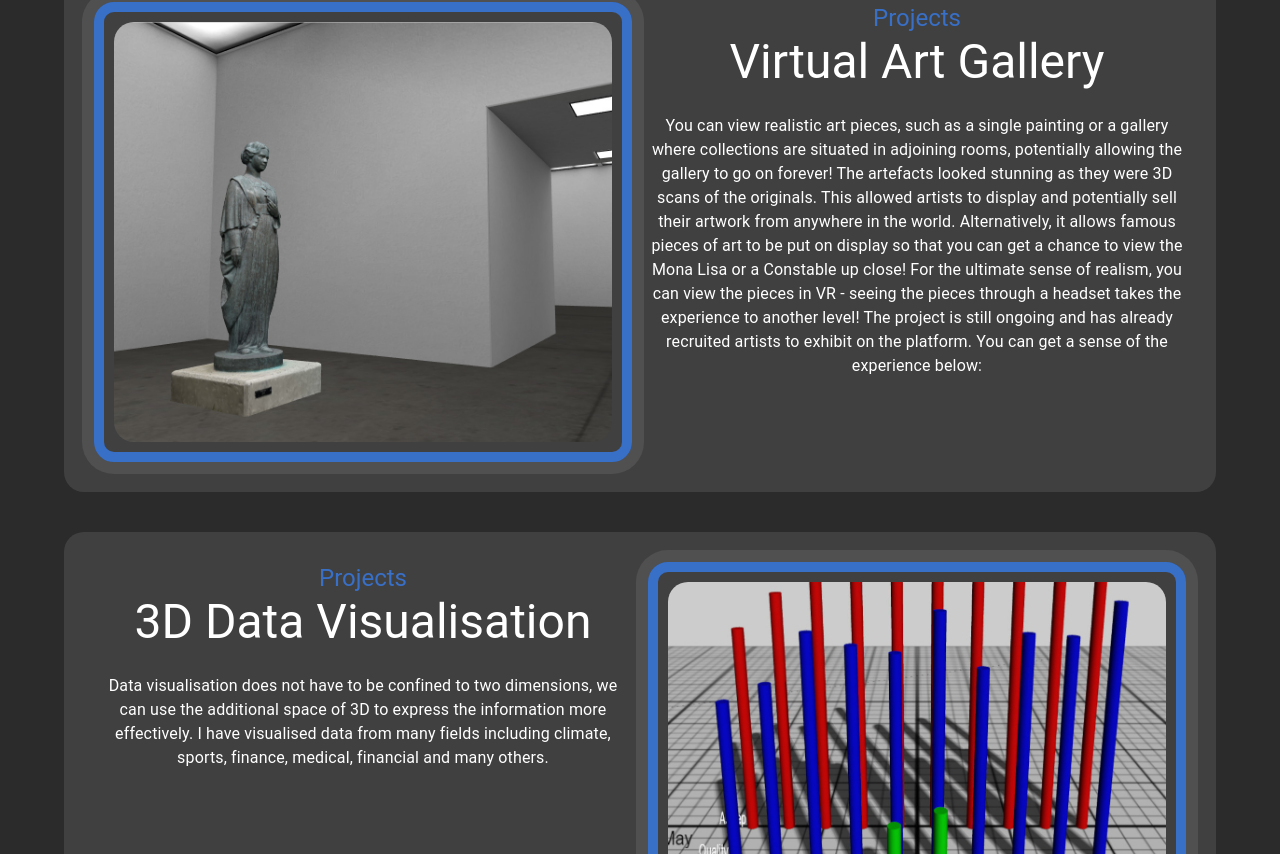
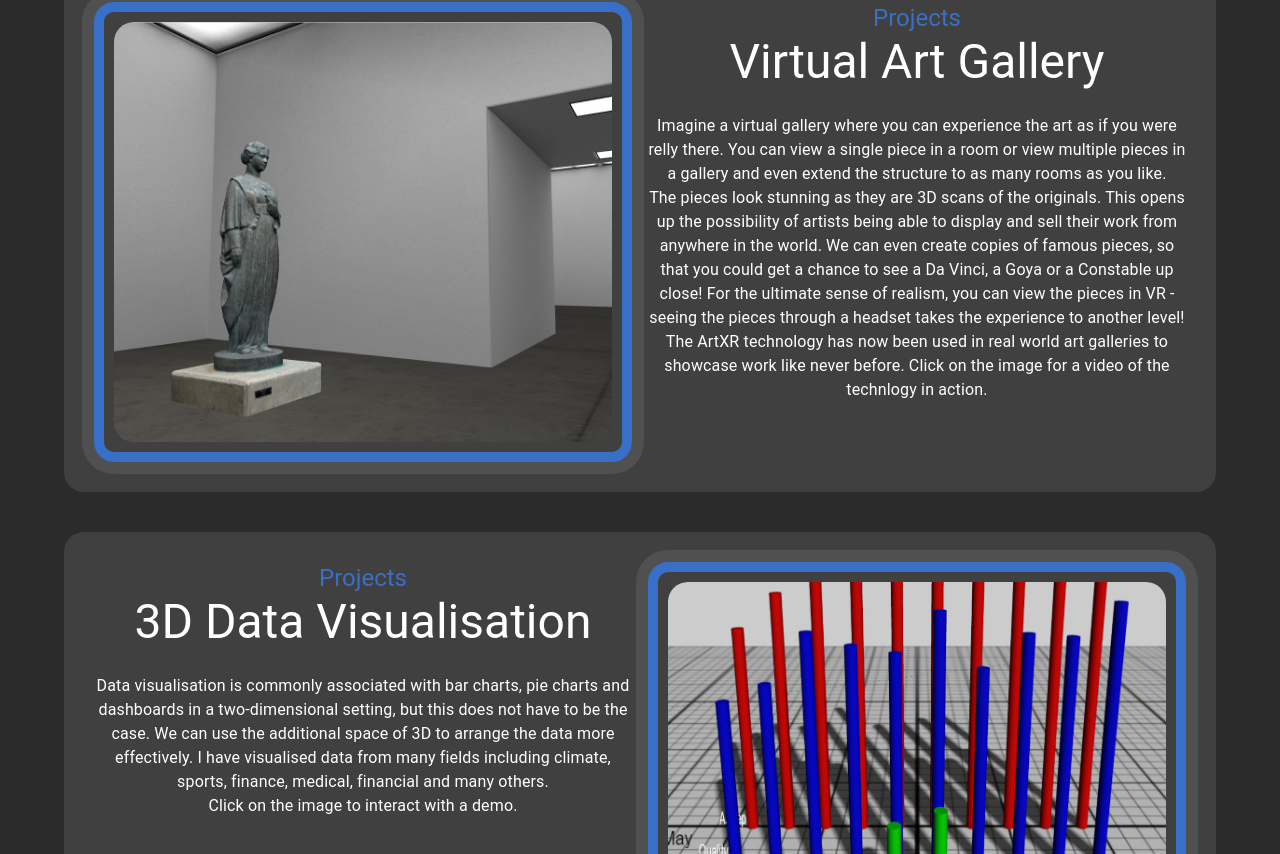
Before and after one commit to DoctorTone/drt_software_ltd, a React (Vite) app: page / in a window 1280 px wide. Shown: the part 746-1600 px from the top of the page. Built offline with nearby package versions, Linux system fonts and the light colour scheme.

Commit message:
Add links to project images

```diff
--- a/src/components/Projects.tsx
+++ b/src/components/Projects.tsx
@@ -17,7 +17,13 @@ const Projects = () => {
         <Grid container spacing={2} sx={{ mt: 3, padding: "30px" }}>
           <Grid size={{ xs: 12, md: 6 }}>
             <div className="bordered">
-              <Img src="./images/museum.jpg" alt="projects" />
+              <a
+                href="https://www.youtube.com/watch?v=iM7GL6MC7M4&t=2s"
+                target="_blank"
+                rel="noreferrer noopener"
+              >
+                <Img src="./images/museum.jpg" alt="projects" />
+              </a>
               <Typography className="hoverText" variant="h4">
                 Virtual Art Gallery
               </Typography>
@@ -31,18 +37,24 @@ const Projects = () => {
               Virtual Art Gallery
             </Typography>
             <Typography variant="body1">
-              You can view realistic art pieces, such as a single painting or a
-              gallery where collections are situated in adjoining rooms,
-              potentially allowing the gallery to go on forever! The artefacts
-              looked stunning as they were 3D scans of the originals. This
-              allowed artists to display and potentially sell their artwork from
-              anywhere in the world. Alternatively, it allows famous pieces of
-              art to be put on display so that you can get a chance to view the
-              Mona Lisa or a Constable up close! For the ultimate sense of
-              realism, you can view the pieces in VR - seeing the pieces through
-              a headset takes the experience to another level! The project is
-              still ongoing and has already recruited artists to exhibit on the
-              platform. You can get a sense of the experience below:
+              Imagine a virtual gallery where you can experience the art as if
+              you were relly there. You can view a single piece in a room or
+              view multiple pieces in a gallery and even extend the structure to
+              as many rooms as you like.
+            </Typography>
+            <Typography variant="body1">
+              The pieces look stunning as they are 3D scans of the originals.
+              This opens up the possibility of artists being able to display and
+              sell their work from anywhere in the world. We can even create
+              copies of famous pieces, so that you could get a chance to see a
+              Da Vinci, a Goya or a Constable up close! For the ultimate sense
+              of realism, you can view the pieces in VR - seeing the pieces
+              through a headset takes the experience to another level!
+            </Typography>
+            <Typography variant="body1">
+              The ArtXR technology has now been used in real world art galleries
+              to showcase work like never before. Click on the image for a video
+              of the technlogy in action.
             </Typography>
           </Grid>
         </Grid>
@@ -57,16 +69,26 @@ const Projects = () => {
               3D Data Visualisation
             </Typography>
             <Typography variant="body1">
-              Data visualisation does not have to be confined to two dimensions,
-              we can use the additional space of 3D to express the information
-              more effectively. I have visualised data from many fields
-              including climate, sports, finance, medical, financial and many
-              others.
+              Data visualisation is commonly associated with bar charts, pie
+              charts and dashboards in a two-dimensional setting, but this does
+              not have to be the case. We can use the additional space of 3D to
+              arrange the data more effectively. I have visualised data from
+              many fields including climate, sports, finance, medical, financial
+              and many others.
+            </Typography>
+            <Typography variant="body1">
+              Click on the image to interact with a demo.
             </Typography>
           </Grid>
           <Grid size={{ xs: 12, md: 6 }}>
             <div className="bordered">
-              <Img src="./images/dataViz.jpg" alt="projects" />
+              <a
+                href="https://www.drt-software.com/SleepViz/"
+                target="_blank"
+                rel="noreferrer noopener"
+              >
+                <Img src="./images/dataViz.jpg" alt="projects" />
+              </a>
               <Typography className="hoverText" variant="h4">
                 3D Data Visualisation
               </Typography>
```
